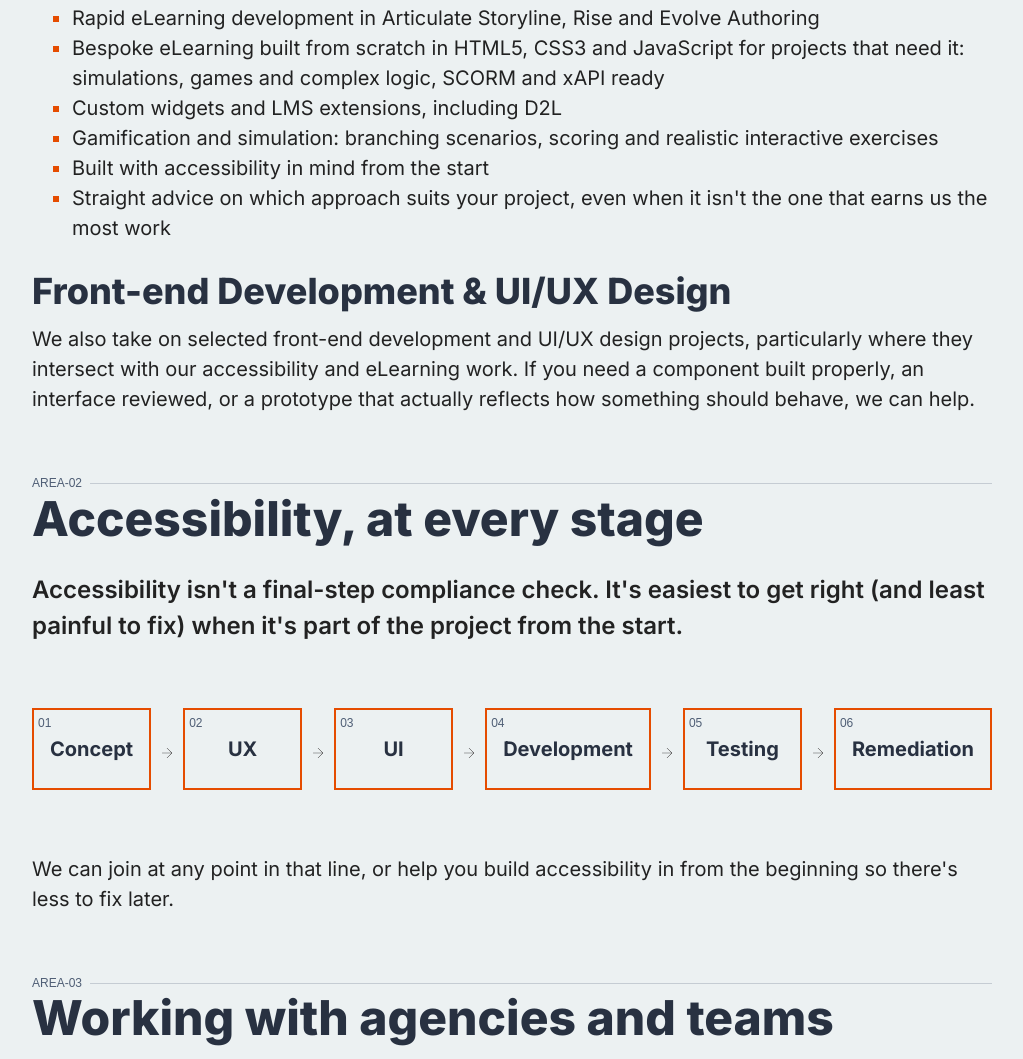
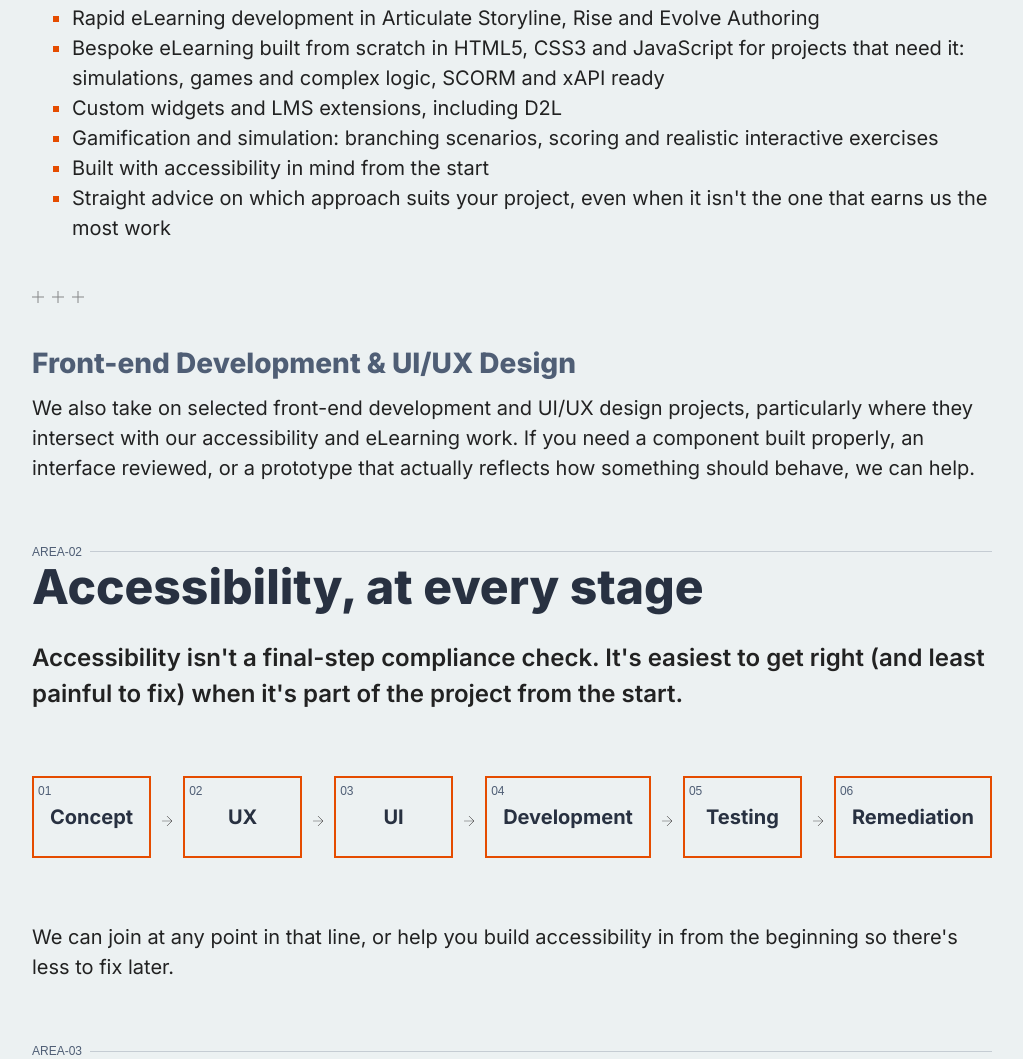
Before and after one commit to SpacegoatHQ/spacegoat-website, a plain HTML site: page index.html in a window 1280 px wide. Shown: the part 1953-3012 px from the top of the page, without its empty margins (128-1151 px from the left). Drawn offline with Linux system fonts and the light colour scheme; a web font is replaced by a local one.

Commit message:
Style update to separate out front-end from the 2 main services

```diff
--- a/css/style.css
+++ b/css/style.css
@@ -471,6 +471,21 @@
 	.service {
 		margin-bottom: 1rem;
 		padding-top: 1rem;
+
+		&.front-end-ux-ui {
+
+			&:before {
+				content: "";
+				display: block;
+				height: 12px;
+				width: 52px;
+				margin: 1rem auto 3rem 0;
+				background-image: url(../img/icon-3-plus.svg);
+				background-color: transparent;
+				background-repeat: no-repeat;
+				opacity: 0.5;
+			}
+		}
 	}
 
 	.lifecycle {
--- a/index.html
+++ b/index.html
@@ -84,7 +84,7 @@
 					</ul>
 				</div>
 				<div class="service front-end-ux-ui">
-					<h3>Front-end Development & UI/UX Design</h3>
+					<h3 class="h4">Front-end Development & UI/UX Design</h3>
 					<p>We also take on selected front-end development and UI/UX design projects, particularly where they intersect with our accessibility and eLearning work. If you need a component built properly, an interface reviewed, or a prototype that actually reflects how something should behave, we can help.</p>
 				</div>
 			</div>
```
Also changed, not shown: img/icon-3-plus.svg (added), 1 other file.
